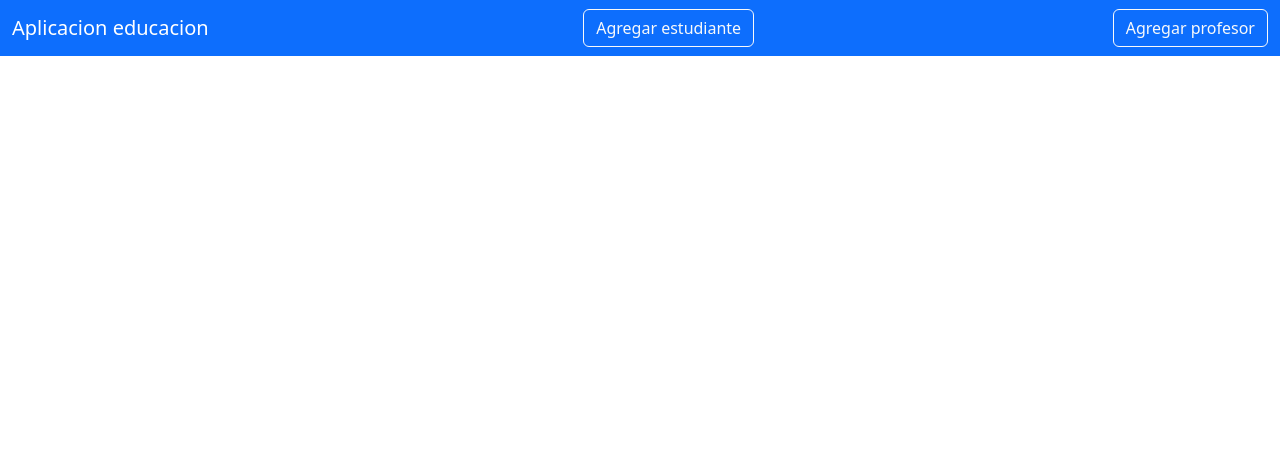
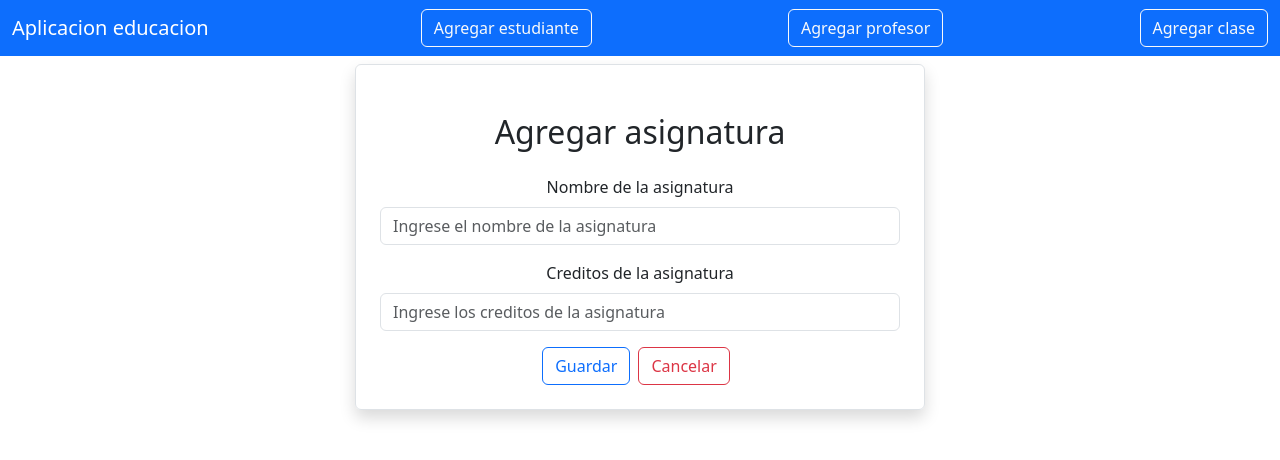
Before and after one commit to miguelangelfeo/SistemaEduFront, a React (Create React App) app: page /addsubject in a window 1280 px wide. Shown: the top 460 px of the page. Built offline with nearby package versions, Linux system fonts and the light colour scheme.

Commit message:
Agrega archivos para asignatura

```diff
--- a/src/App.js
+++ b/src/App.js
@@ -12,6 +12,10 @@ import HomeEstudiantes from './pages/HomeEstudiantes';
 import HomeProfesores from './pages/HomeProfesores';
 import EditTeacher from './teacher/EditTeacher';
 import ViewTeacher from './teacher/ViewTeacher';
+import AddSubject from './Asignatura/AddSubject';
+import HomeSubject from './pages/HomeSubject';
+import EditSubject from './Asignatura/EditSubject';
+import ViewSubject from './Asignatura/ViewSubject';
 
 
 function App() {
@@ -30,6 +34,10 @@ function App() {
           <Route exact path="/viewprofesor/:id" element={<ViewTeacher />} />
           <Route exact path="/homeestudiantes" element={<HomeEstudiantes />} />
           <Route exact path="/homeprofesores" element={<HomeProfesores />} />
+          <Route exact path="/addsubject" element={<AddSubject />} />
+          <Route exact path="/homesubject" element={<HomeSubject />} />
+          <Route exact path="/editsubject/:id" element={<EditSubject />} />
+          <Route exact path="/viewsubject/:id" element={<ViewSubject />} />
         </Routes>
       </Router>
 
--- /dev/null
+++ b/src/Asignatura/AddSubject.js
@@ -0,0 +1,69 @@
+import React, { useState } from 'react';
+import axios from 'axios';
+import { useNavigate } from 'react-router-dom';
+
+export default function Addsubject() {
+
+    let navigate = useNavigate();
+
+    const [subject, setSubject] = useState({
+        nombre: "",
+        creditos: "",
+    });
+
+    const { nombre, creditos } = subject;
+
+    const onInputChange = (e) => {
+        setSubject({ ...subject, [e.target.name]: e.target.value });
+    };
+
+    const onSubmit = async (e) => {
+        e.preventDefault();
+        try {
+            console.log(subject); // Para verificar el contenido de 'subject'
+            await axios.post("http://localhost:8083/asignatura", subject);
+            navigate("/homesubject");
+        } catch (error) {
+            console.error("Error al enviar los datos:", error);
+        }
+    };
+
+    return (
+        <div className="container">
+            <div className="row">
+                <div className="col-md-6 offset-md-3 border rounded p-4 mt-2 shadow">
+                    <h2 className="text-center m-4">Agregar asignatura</h2>
+                    <form onSubmit={(e) => onSubmit(e)}>
+                        <div className="mb-3">
+                            <label htmlFor="nombre" className="form-label">Nombre de la asignatura</label>
+                            <input
+                                type="text"
+                                id="nombre"
+                                className="form-control"
+                                placeholder="Ingrese el nombre de la asignatura"
+                                name="nombre"
+                                value={nombre}
+                                onChange={(e) => onInputChange(e)}
+                            />
+                        </div>
+                        <div className="mb-3">
+                            <label htmlFor="genero" className="form-label">Creditos de la asignatura</label>
+                            <input
+                                type="number"
+                                id="creditos"
+                                className="form-control"
+                                placeholder="Ingrese los creditos de la asignatura"
+                                name="creditos"
+                                value={creditos}
+                                onChange={(e) => onInputChange(e)}
+                            />
+                        </div>
+
+                        <button type="submit" className="btn btn-outline-primary">Guardar</button>
+                        <button type="button" className="btn btn-outline-danger mx-2" onClick={() => navigate("/homeprofesores")}>Cancelar</button>
+                    </form>
+                </div>
+            </div>
+        </div>
+    );
+}
--- /dev/null
+++ b/src/Asignatura/EditSubject.js
@@ -0,0 +1,81 @@
+import React, { useEffect, useState } from 'react';
+import axios from 'axios';
+import { useNavigate, useParams } from 'react-router-dom';
+
+export default function EditSubject() {
+    let navigate = useNavigate();
+    const { id } = useParams();
+
+    const [subject, setSubject] = useState({
+        nombre: "",
+        creditos: "",
+    });
+
+    const { nombre, creditos } = subject;
+
+    const onInputChange = (e) => {
+        setSubject({ ...subject, [e.target.name]: e.target.value });
+    };
+
+    const onSubmit = async (e) => {
+        e.preventDefault();
+        try {
+            console.log(subject); // Para verificar el contenido de 'subject'
+            await axios.put(`http://localhost:8083/asignatura/${id}`, subject);
+            navigate("/homesubject");
+        } catch (error) {
+            console.error("Error al enviar los datos:", error);
+        }
+    };
+
+    useEffect(() => {
+        loadSubject();
+    }, []);
+
+    const loadSubject = async () => {
+        try {
+            const result = await axios.get(`http://localhost:8083/asignaturas/${id}`);
+            setSubject(result.data);
+        } catch (error) {
+            console.error("Error al cargar los datos:", error);
+        }
+    };
+
+    return (
+        <div className="container">
+            <div className="row">
+                <div className="col-md-6 offset-md-3 border rounded p-4 mt-2 shadow">
+                    <h2 className="text-center m-4">Editar asignatura</h2>
+                    <form onSubmit={onSubmit}>
+                        <div className="mb-3">
+                            <label htmlFor="nombreAsignatura" className="form-label">Nombre de la asignatura</label>
+                            <input
+                                type="text"
+                                id="nombreAsignatura"
+                                className="form-control"
+                                placeholder="Ingrese el nombre de la asignatura"
+                                name="nombreAsignatura"
+                                value={nombre}
+                                onChange={onInputChange}
+                            />
+                        </div>
+                        <div className="mb-3">
+                            <label htmlFor="creditos" className="form-label">Créditos de la asignatura</label>
+                            <input
+                                type="number"
+                                id="creditos"
+                                className="form-control"
+                                placeholder="Ingrese los créditos de la asignatura"
+                                name="creditos"
+                                value={creditos}
+                                onChange={onInputChange}
+                            />
+                        </div>
+                        <button type="submit" className="btn btn-outline-primary">Guardar</button>
+                        <button type="button" className="btn btn-outline-danger mx-2" onClick={() => navigate("/homesubject")}>Cancelar</button>
+                    </form>
+                </div>
+            </div>
+        </div>
+    );
+}
--- a/src/layout/NavBar.js
+++ b/src/layout/NavBar.js
@@ -20,6 +20,7 @@ export default function NavBar() {
                     </button>
                     <Link className="btn btn-outline-light" to="/adduser"> Agregar estudiante </Link>
                     <Link className="btn btn-outline-light" to="/addprofesor"> Agregar profesor </Link>
+                    <Link className="btn btn-outline-light" to="/addsubject"> Agregar clase </Link>
                 </div>
             </nav>
 
--- a/src/pages/Home.js
+++ b/src/pages/Home.js
@@ -10,10 +10,13 @@ export default function HomePrincipal() {
                     <p>Selecciona una opción para continuar:</p>
                     <div className='mt-4'>
                         <Link to="/homeestudiantes" className="btn btn-info mx-2">
-                            Ir a Home Estudiante
+                            Ir a Estudiantes
                         </Link>
                         <Link to="/homeprofesores" className="btn btn-success mx-2">
-                            Ir a Home Profesor
+                            Ir a Profesores
+                        </Link>
+                        <Link to="/homesubject" className="btn btn-success mx-2">
+                            Ir a asignaturas
                         </Link>
                     </div>
                 </div>
--- /dev/null
+++ b/src/pages/HomeSubject.js
@@ -0,0 +1,63 @@
+import React, { useEffect, useState } from 'react'
+import axios from 'axios'
+import { Link, useParams } from 'react-router-dom';
+
+export default function Home() {
+
+    const [subjects, setSubjects] = useState([]);
+    const { id } = useParams();
+
+    useEffect(() => {
+        loadSubjects();
+    }, []);
+
+    const loadSubjects = async () => {
+        const result = await axios.get("http://localhost:8083/asignaturas-bd");
+        setSubjects(result.data);
+    };
+
+    const deleteSubject = async (id) => {
+        await axios.delete(`http://localhost:8083/asignaturaEliminada/${id}`);
+        loadSubjects();
+    }
+
+    return (
+        <div className='container'>
+            <div className='py-4'>
+                <table className="table border shadow">
+                    <thead>
+                        <tr>
+                            <th scope="col">Id</th>
+                            <th scope="col">Nombre de asignatura</th>
+                            <th scope="col">Creditos</th>
+                            <th scope="col">acciones</th>
+                        </tr>
+                    </thead>
+                    <tbody>
+                        {
+                            subjects.map((subject, index) => (
+                                <tr>
+                                    <th scope="row" key={index}>
+                                        {index + 1}
+                                    </th>
+
+                                    <td>{subject.nombre}</td>
+                                    <td>{subject.creditos}</td>
+                                    <td>
+                                        <Link className='btn btn-outline-primary mx-2'
+                                            to={`/editsubject/${subject.id}`}
+                                        >Editar</Link>
+                                        <button className='btn btn-danger mx-2' onClick={() => deleteSubject(subject.id)}>
+                                            Eliminar</button>
+                                    </td>
+
+                                </tr>
+                            ))
+                        }
+                    </tbody>
+                </table>
+            </div>
+            <Link className='btn btn-primary' to='/'>Volver al inicio</Link>
+        </div>
+    )
+}
```
